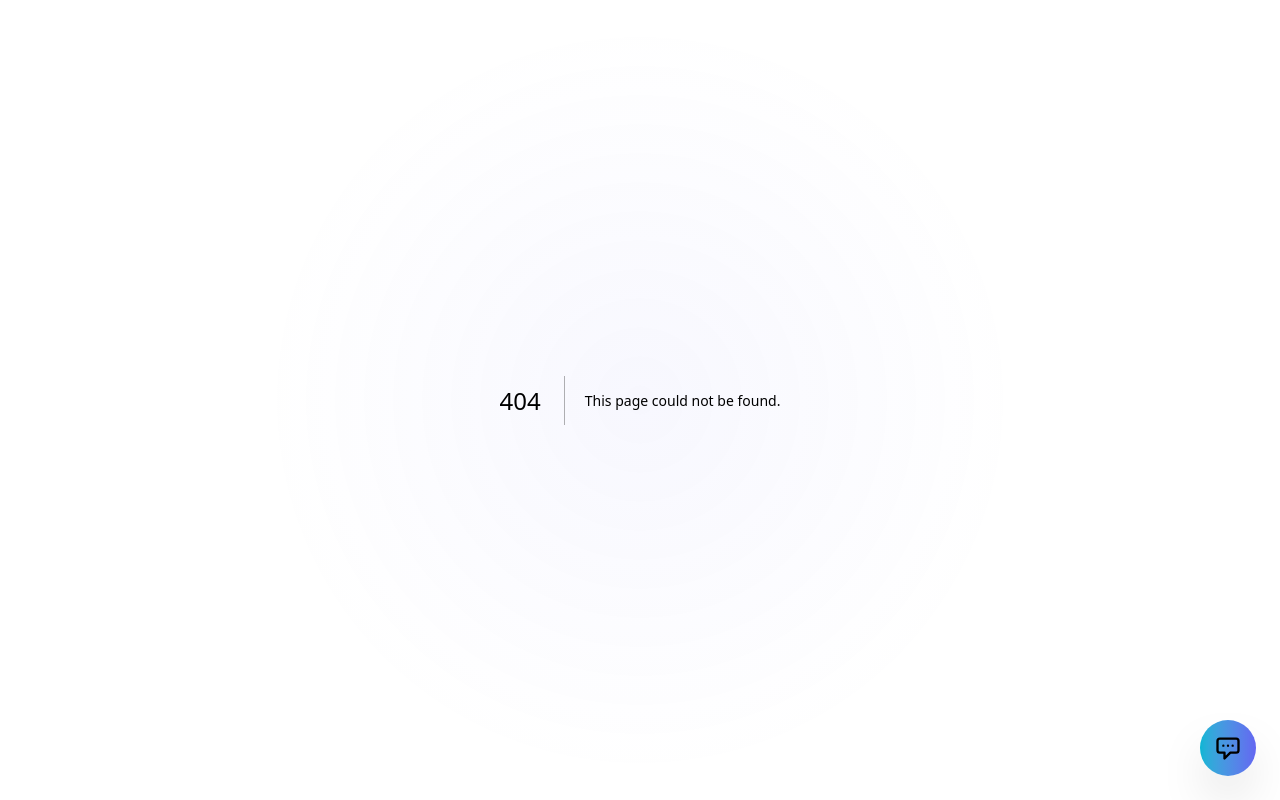
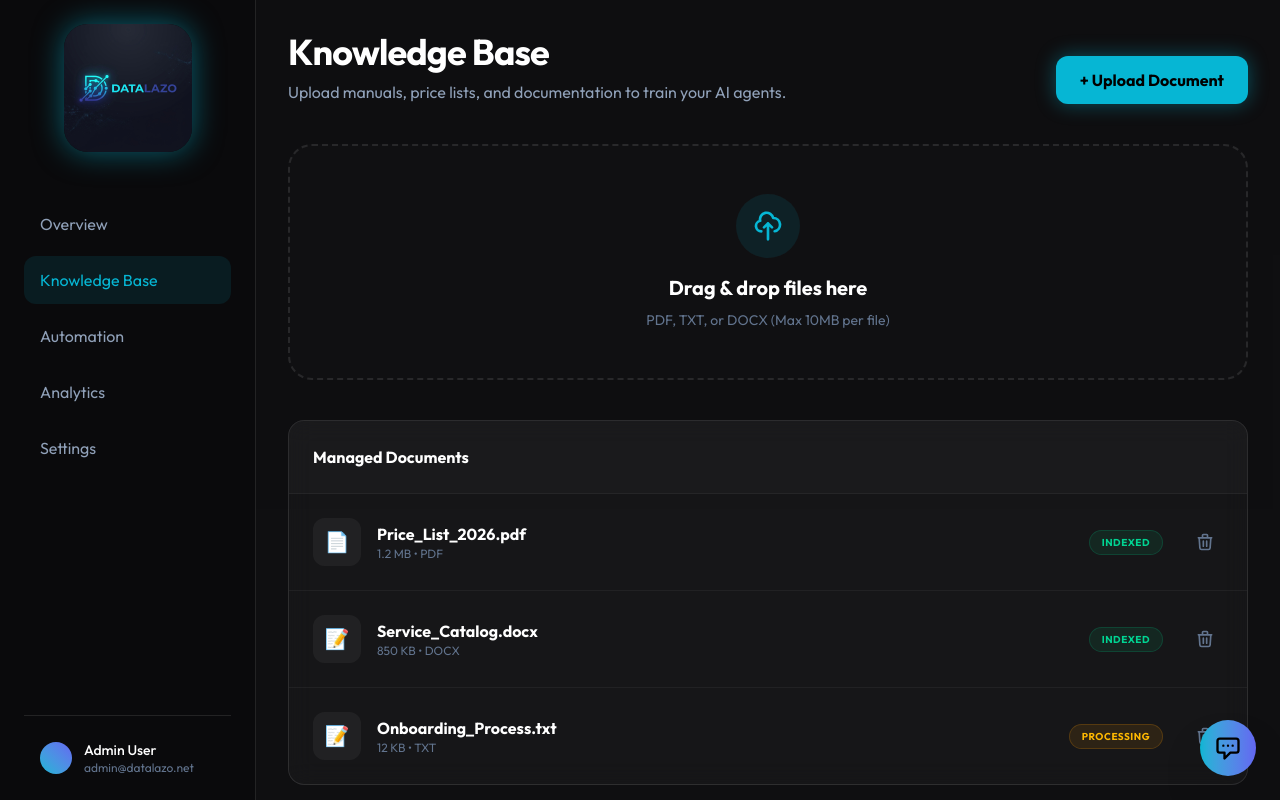
Before and after one commit to llazober/Datalazo, a Next.js app: page /dashboard/knowledge in a window 1280 px wide. Before the commit this address had no page. Built offline with nearby package versions, Linux system fonts and the light colour scheme.

Commit message:
feat: implement Knowledge Base dashboard UI for AI training data

```diff
--- /dev/null
+++ b/src/app/dashboard/knowledge/page.tsx
@@ -0,0 +1,86 @@
+"use client";
+
+import React, { useState } from 'react';
+
+export default function KnowledgePage() {
+  const [files, setFiles] = useState([
+    { name: 'Price_List_2026.pdf', size: '1.2 MB', type: 'PDF', status: 'Indexed' },
+    { name: 'Service_Catalog.docx', size: '850 KB', type: 'DOCX', status: 'Indexed' },
+    { name: 'Onboarding_Process.txt', size: '12 KB', type: 'TXT', status: 'Processing' },
+  ]);
+
+  return (
+    <div className="p-8 space-y-10">
+      <div className="flex justify-between items-end">
+        <div>
+          <h1 className="text-4xl font-bold tracking-tight mb-2">Knowledge Base</h1>
+          <p className="text-slate-400">Upload manuals, price lists, and documentation to train your AI agents.</p>
+        </div>
+        <button className="px-6 py-3 bg-accent-cyan text-black font-bold rounded-xl hover:bg-cyan-500 transition-all shadow-[0_0_20px_rgba(6,182,212,0.4)]">
+          + Upload Document
+        </button>
+      </div>
+
+      {/* Upload Zone */}
+      <div className="border-2 border-dashed border-white/10 rounded-3xl p-12 text-center hover:border-accent-cyan/50 transition-all bg-white/[0.01] cursor-pointer group">
+        <div className="w-16 h-16 bg-accent-cyan/10 rounded-full flex items-center justify-center mx-auto mb-4 group-hover:scale-110 transition-transform">
+           <svg className="w-8 h-8 text-accent-cyan" fill="none" stroke="currentColor" viewBox="0 0 24 24">
+             <path strokeLinecap="round" strokeLinejoin="round" strokeWidth="2" d="M7 16a4 4 0 01-.88-7.903A5 5 0 1115.9 6L16 6a5 5 0 011 9.9M15 13l-3-3m0 0l-3 3m3-3v12" />
+           </svg>
+        </div>
+        <h3 className="text-xl font-bold mb-2">Drag & drop files here</h3>
+        <p className="text-slate-500 text-sm">PDF, TXT, or DOCX (Max 10MB per file)</p>
+      </div>
+
+      {/* Document List */}
+      <div className="glass overflow-hidden">
+        <div className="p-6 border-b border-white/5 bg-white/[0.02]">
+          <h3 className="font-bold">Managed Documents</h3>
+        </div>
+        <div className="divide-y divide-white/5">
+          {files.map((file, i) => (
+            <div key={i} className="p-6 flex items-center justify-between hover:bg-white/[0.02] transition-colors">
+              <div className="flex items-center gap-4">
+                <div className="w-12 h-12 bg-white/5 rounded-xl flex items-center justify-center text-xl">
+                  {file.type === 'PDF' ? '📄' : '📝'}
+                </div>
+                <div>
+                  <div className="font-bold">{file.name}</div>
+                  <div className="text-xs text-slate-500">{file.size} • {file.type}</div>
+                </div>
+              </div>
+              <div className="flex items-center gap-6">
+                <span className={`px-3 py-1 rounded-full text-[10px] font-bold uppercase tracking-wider ${
+                  file.status === 'Indexed' ? 'bg-emerald-500/10 text-emerald-400 border border-emerald-500/20' : 'bg-amber-500/10 text-amber-400 border border-amber-500/20'
+                }`}>
+                  {file.status}
+                </span>
+                <button className="p-2 hover:bg-white/5 rounded-lg text-slate-500 hover:text-white transition-colors">
+                   <svg className="w-5 h-5" fill="none" stroke="currentColor" viewBox="0 0 24 24">
+                     <path strokeLinecap="round" strokeLinejoin="round" strokeWidth="2" d="M19 7l-.867 12.142A2 2 0 0116.138 21H7.862a2 2 0 01-1.995-1.858L5 7m5 4v6m4-6v6m1-10V4a1 1 0 00-1-1h-4a1 1 0 00-1 1v3M4 7h16" />
+                   </svg>
+                </button>
+              </div>
+            </div>
+          ))}
+        </div>
+      </div>
+
+      {/* AI Memory Stats */}
+      <div className="grid grid-cols-1 md:grid-cols-3 gap-6">
+        <div className="glass p-8 border-l-4 border-accent-cyan">
+          <div className="text-sm text-slate-400 mb-1">Knowledge Density</div>
+          <div className="text-3xl font-bold">14.2k <span className="text-sm text-slate-500 font-normal">Vectors</span></div>
+        </div>
+        <div className="glass p-8 border-l-4 border-emerald-400">
+          <div className="text-sm text-slate-400 mb-1">AI Accuracy</div>
+          <div className="text-3xl font-bold">96.8%</div>
+        </div>
+        <div className="glass p-8 border-l-4 border-amber-400">
+          <div className="text-sm text-slate-400 mb-1">Last Sync</div>
+          <div className="text-3xl font-bold text-lg">2 hours ago</div>
+        </div>
+      </div>
+    </div>
+  );
+}
--- a/src/app/dashboard/layout.tsx
+++ b/src/app/dashboard/layout.tsx
@@ -15,15 +15,21 @@ export default function DashboardLayout({
           </div>
 
         <nav className="flex-1 space-y-2">
-          {['Overview', 'Leads', 'Automation', 'Analytics', 'Settings'].map((item) => (
+          {[
+            { name: 'Overview', path: '/dashboard' },
+            { name: 'Knowledge Base', path: '/dashboard/knowledge' },
+            { name: 'Automation', path: '/dashboard/automation' },
+            { name: 'Analytics', path: '/dashboard/analytics' },
+            { name: 'Settings', path: '/dashboard/settings' }
+          ].map((item) => (
             <Link
-              key={item}
-              href="/dashboard"
+              key={item.name}
+              href={item.path}
               className={`block px-4 py-3 rounded-xl transition-colors ${
-                item === 'Overview' ? 'bg-accent-cyan/10 text-accent-cyan' : 'text-slate-400 hover:bg-white/5 hover:text-white'
+                item.name === 'Knowledge Base' ? 'bg-accent-cyan/10 text-accent-cyan' : 'text-slate-400 hover:bg-white/5 hover:text-white'
               }`}
             >
-              {item}
+              {item.name}
             </Link>
           ))}
         </nav>
```
